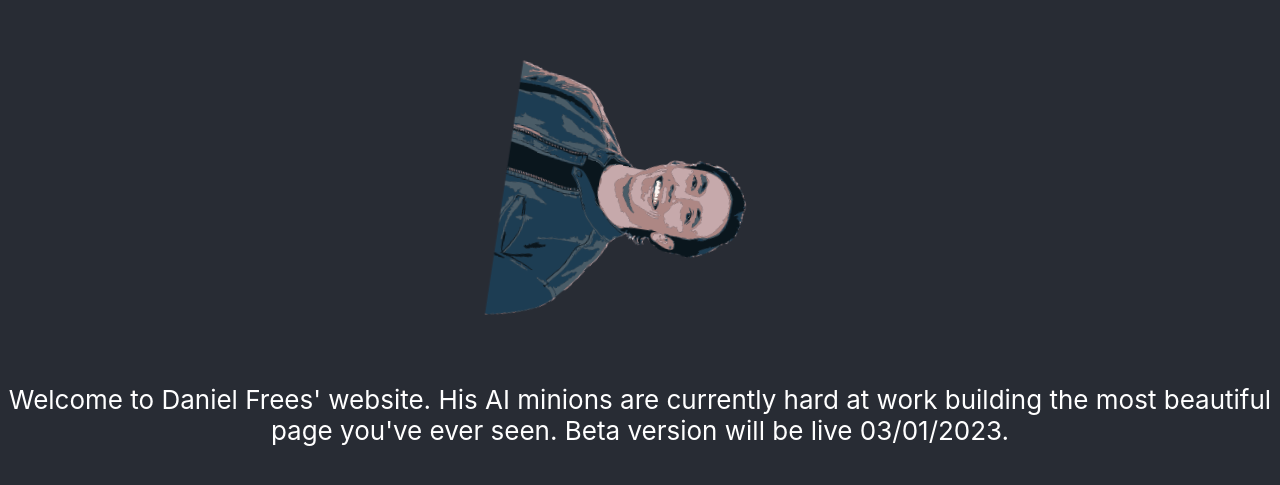
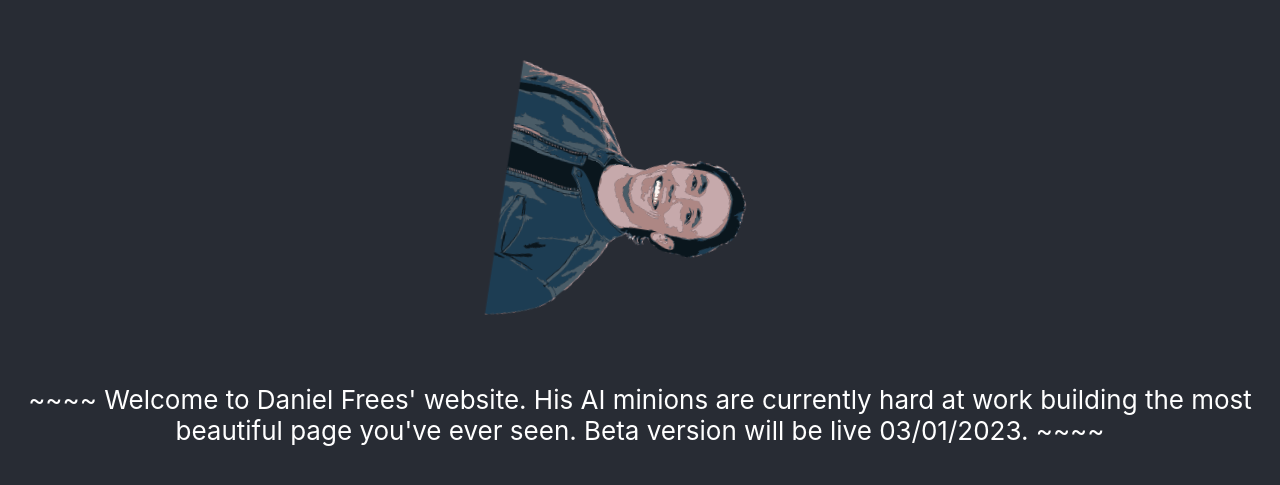
Before and after one commit to danielfrees/freesdata, a React (Create React App) app: page / in a window 1280 px wide. Shown: the part 145-630 px from the top of the page. Built offline with nearby package versions, Linux system fonts and the light colour scheme.

Commit message:
minor update to fix syncing issue

```diff
--- a/src/App.js
+++ b/src/App.js
@@ -7,9 +7,11 @@ function App() {
       <header className="App-header">
         <img src={logo} className="App-logo" alt="logo" />
         <p>
+          ~~~~
           Welcome to Daniel Frees' website.
           His AI minions are currently hard at work building the most beautiful page you've ever seen.
           Beta version will be live 03/01/2023.
+          ~~~~
         </p>
       </header>
     </div>
```
